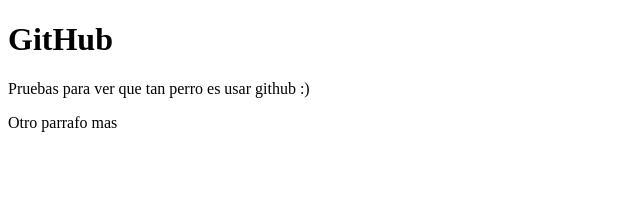
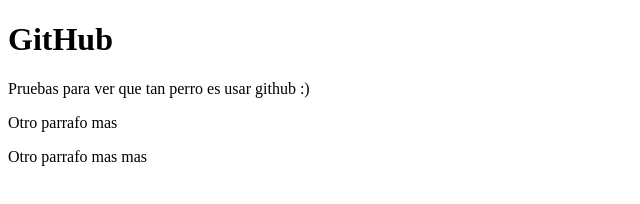
Before and after one commit to mamanzano/NuevoProyecto, a plain HTML site: page index.html in a window 1280 px wide. Shown: the whole page, without its empty margins (0-640 px from the left). Drawn offline with Linux system fonts and the light colour scheme.

Commit message:
actualizacion
nuevo parrafo

```diff
--- a/index.html
+++ b/index.html
@@ -10,5 +10,6 @@
 			Pruebas para ver que tan perro es usar github :)
 		</p>
 		<p>Otro parrafo mas</p>
+		<p>Otro parrafo mas mas</p>
 	</body>
 </html>
```
